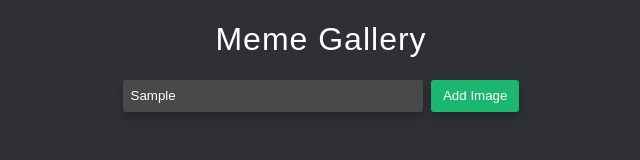
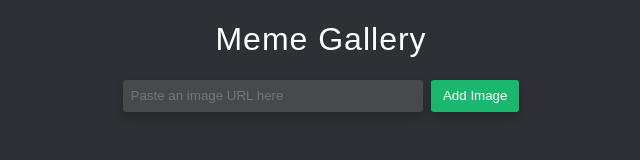
Before and after one commit to jadenbertino/lfz-prep-meme-gallery, a website: page index.html in a window 1280 px wide. Both pictures are taken after typing "Sample" into the empty fields and a click on the button "Add Image". Shown: the full height of the page, 319-959 px from the left. Drawn offline with Linux system fonts and the light colour scheme.

Commit message:
create input -> array javascript

```diff
--- a/index.html
+++ b/index.html
@@ -14,5 +14,6 @@
     <button>Add Image</button>
   </header>
   <main></main>
+  <script src="main.js"></script>
 </body>
 </html>
--- /dev/null
+++ b/main.js
@@ -0,0 +1,13 @@
+const imageUrls = [];
+const $imageUrlInput = document.querySelector('input');
+// console.log($imageUrlInput);
+const $addImageButton = document.querySelector('button');
+// console.log($addImageButton);
+$addImageButton.addEventListener('click', () => {
+  const url = $imageUrlInput.value;
+  if (url) {
+    imageUrls.push(url);
+    $imageUrlInput.value = '';
+    // console.log(imageUrls);
+  }
+});
```
